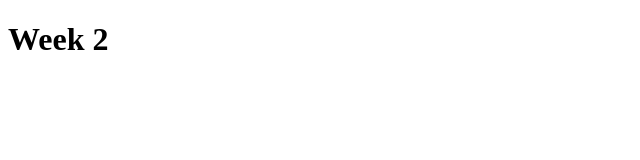
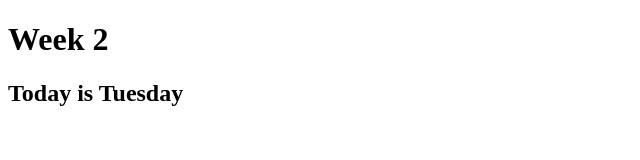
Before and after one commit to banne001/week2, a plain HTML site: page index.html in a window 1280 px wide. Shown: the whole page, without its empty margins (0-640 px from the left). Drawn offline with Linux system fonts and the light colour scheme.

Commit message:
Added Day

```diff
--- a/index.html
+++ b/index.html
@@ -6,5 +6,6 @@
 </head>
 <body>
 <h1>Week 2</h1>
+<h2>Today is Tuesday</h2>
 </body>
 </html>
```
